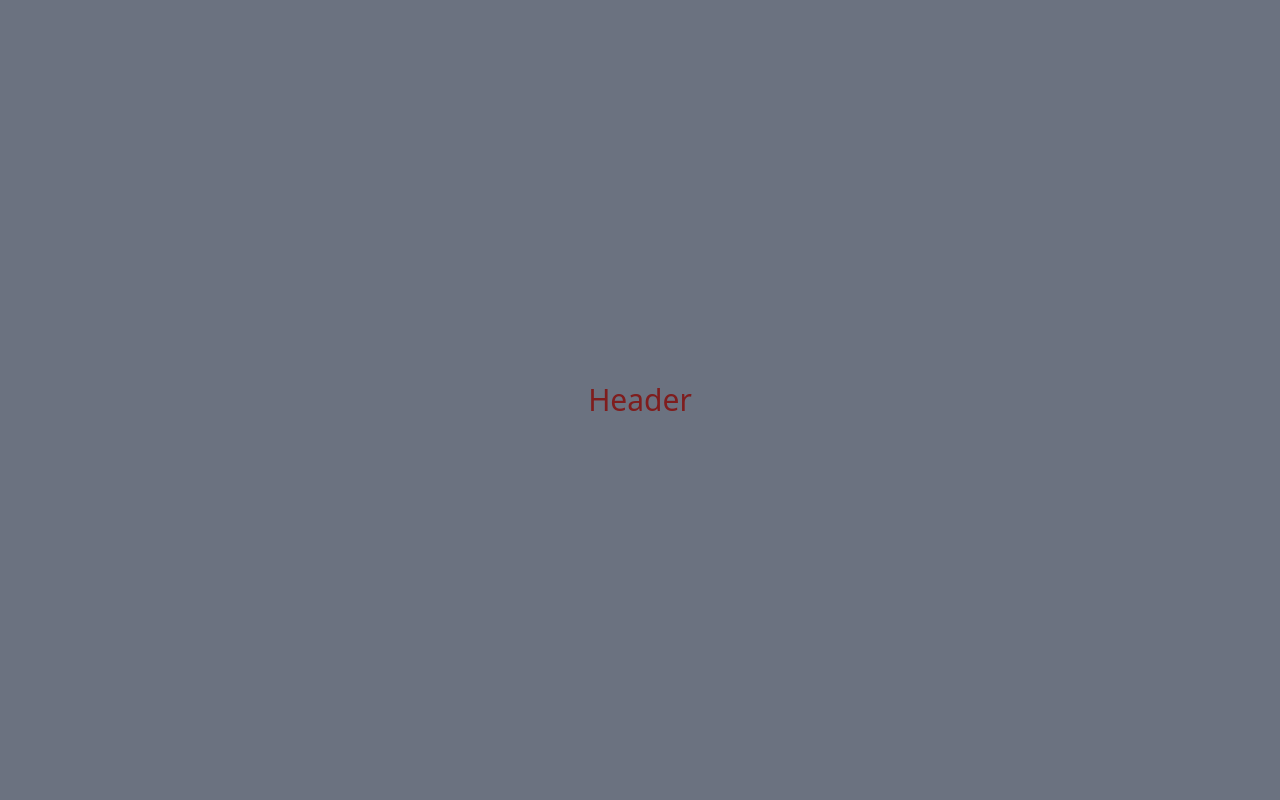
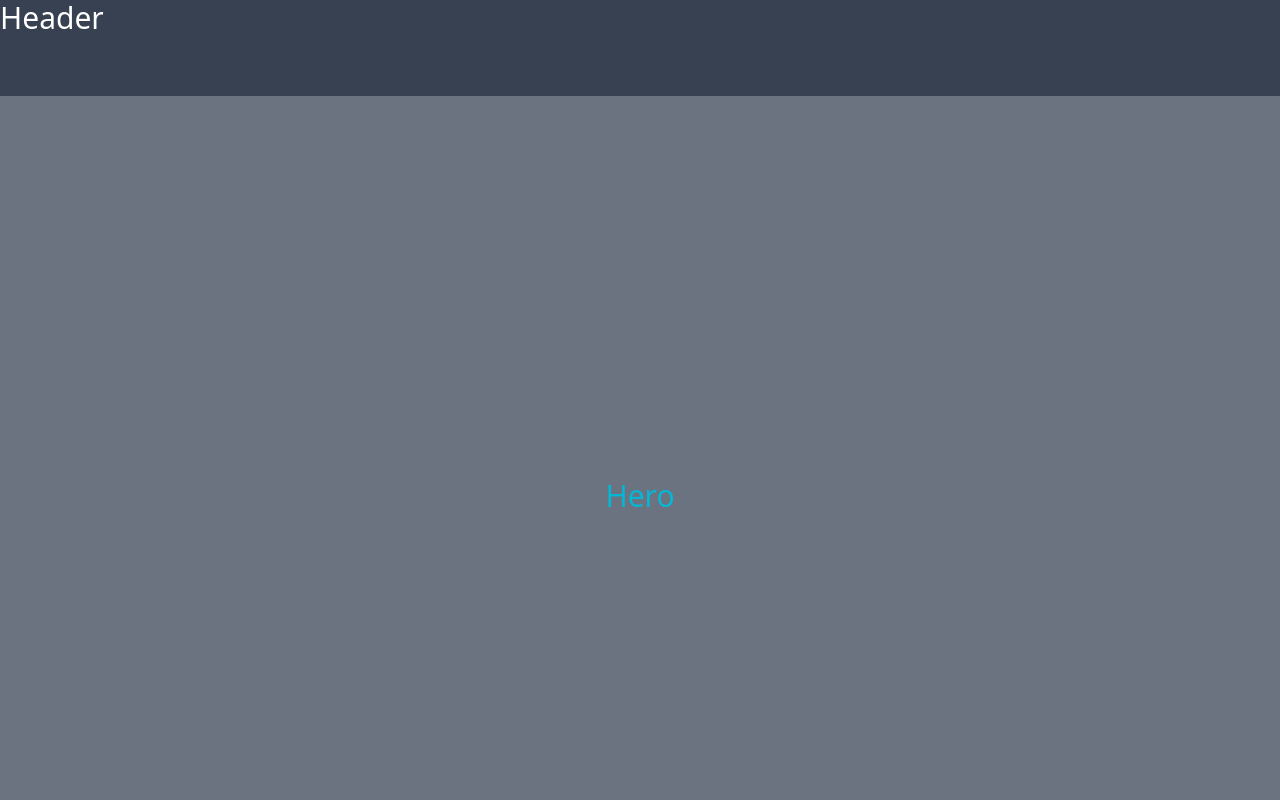
Before and after one commit to Diego-Girao/laudier-oficina, a React (Vite) app: page / in a window 1280 px wide. Shown: the top 800 px of the page. Built offline with nearby package versions, Linux system fonts and the light colour scheme.

Commit message:
Update classname with height and new bg-color

```diff
--- a/src/components/Header/Header.jsx
+++ b/src/components/Header/Header.jsx
@@ -2,8 +2,8 @@ import React from "react"
 
 export default function Header() {
 	return (
-		<div className="hero min-h-screen bg-gray-500">
-			<h1 className="text-3xl text-red-900">Header</h1>
+		<div className="h-24 bg-gray-700">
+			<h1 className="text-3xl text-white">Header</h1>
 		</div>
 	)
 }
```
